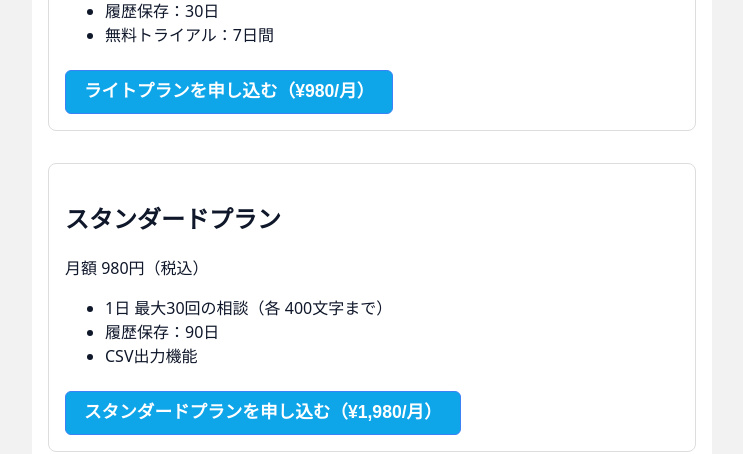
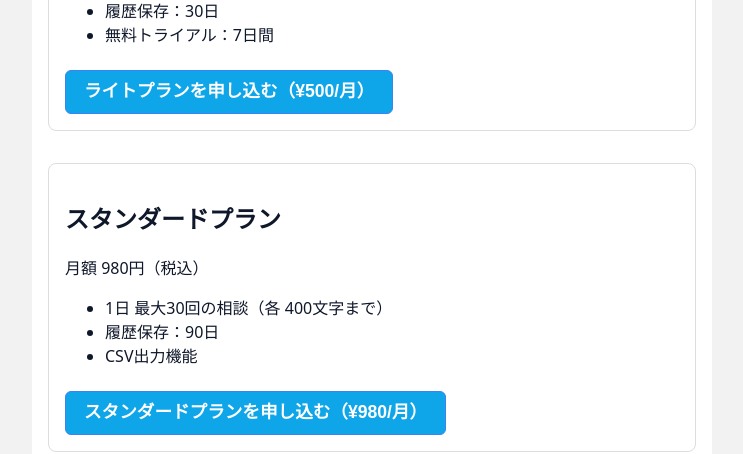
Before and after one commit to yasuhirookura/mentalgpt-react-starter, a React (Create React App) app: page /pricing in a window 1280 px wide. Shown: the part 349-803 px from the top of the page, without its empty margins (268-1011 px from the left). Built offline with nearby package versions, Linux system fonts and the light colour scheme; no server answers.

Commit message:
feat: update src/pages/Pricing.jsx

```diff
--- a/src/pages/Pricing.jsx
+++ b/src/pages/Pricing.jsx
@@ -120,7 +120,7 @@ export default function Pricing() {
           onClick={() => handleSubscribe("light")}
           disabled={!!loadingPlan}
         >
-          {loadingPlan === "light" ? "処理中…" : "ライトプランを申し込む（¥980/月）"}
+          {loadingPlan === "light" ? "処理中…" : "ライトプランを申し込む（¥500/月）"}
         </button>
       </section>
 
@@ -141,7 +141,7 @@ export default function Pricing() {
           disabled={!!loadingPlan}
           title="すぐに課金が開始されます"
         >
-          {loadingPlan === "standard" ? "処理中…" : "スタンダードプランを申し込む（¥1,980/月）"}
+          {loadingPlan === "standard" ? "処理中…" : "スタンダードプランを申し込む（¥980/月）"}
         </button>
       </section>
 
```
